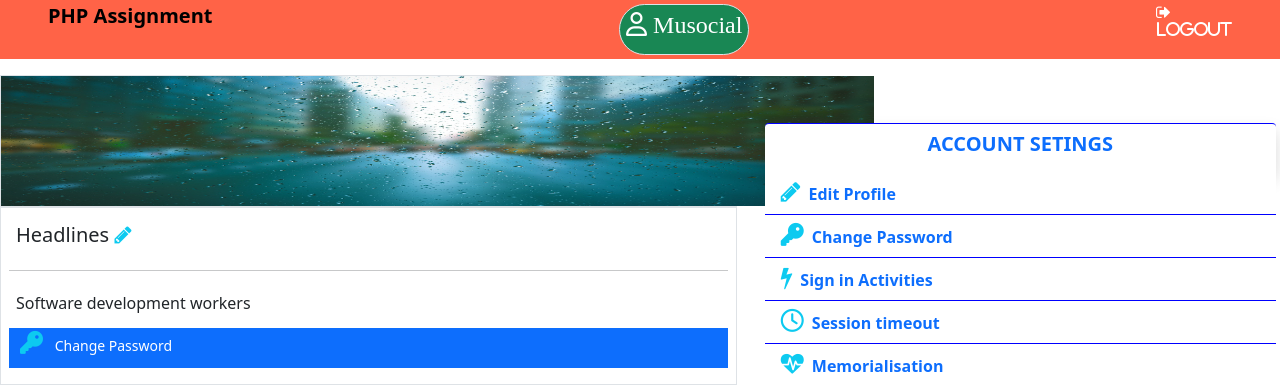
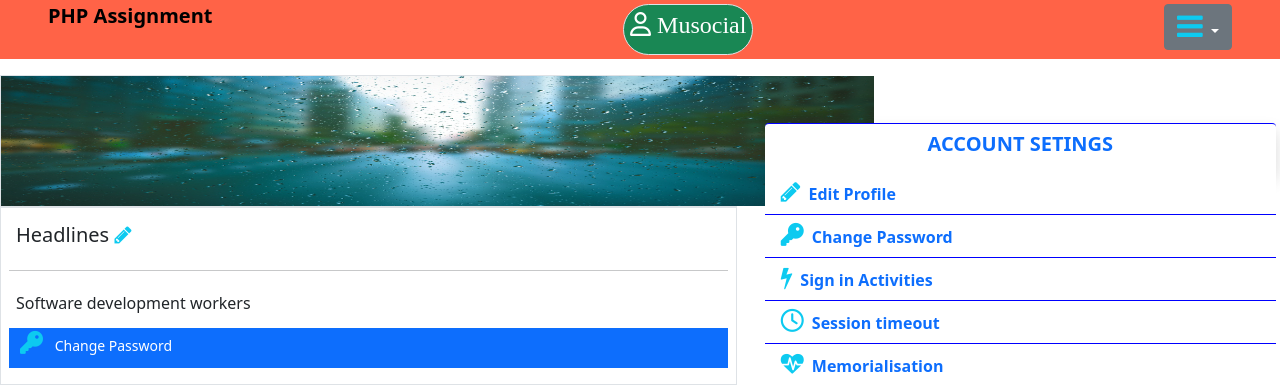
Before and after one commit to Musosiyare/assignment, a PHP site: page /dashboard.php in a window 1280 px wide. Shown: the top 386 px of the page. Run offline with PHP 8.4, Linux system fonts and the light colour scheme; a user stored in the database is signed in; some libraries are stand-ins or nearby versions.

Commit message:
thursday commit

```diff
--- a/dashboard.php
+++ b/dashboard.php
@@ -38,12 +38,18 @@ $fname = $_SESSION['user']['fname'];
             <?php print ucfirst($fname); ?>
           </h4>
         </div>
-        <a href="logout.php" style="color:white;">
-        <i class="fa fa-sign-out" aria-hidden="true">
-            <h6>Logout</h6>
-        </i>
-    </a>
-
+        <div class="dropdown open">
+            <a class="btn btn-secondary dropdown-toggle" type="button" id="triggerId" data-bs-toggle="dropdown" aria-haspopup="true"
+                    aria-expanded="false">
+                   <i class="fa fa-navicon text-info" aria-hidden="true" style="font-size:30px;"></i>
+                    </button>
+            <div class="dropdown-menu" aria-labelledby="triggerId">
+                <a class="dropdown-item" href="logout.php" style="">
+                <i class="fa fa-sign-out text-info" aria-hidden="true" style="font-size:20px;"></i>
+                Logout
+                </a>
+            </div>
+        </div>
     </div>
 <!-- form container -->
 <div class="py-2" style="height:80vh; background-color:white;">
```
